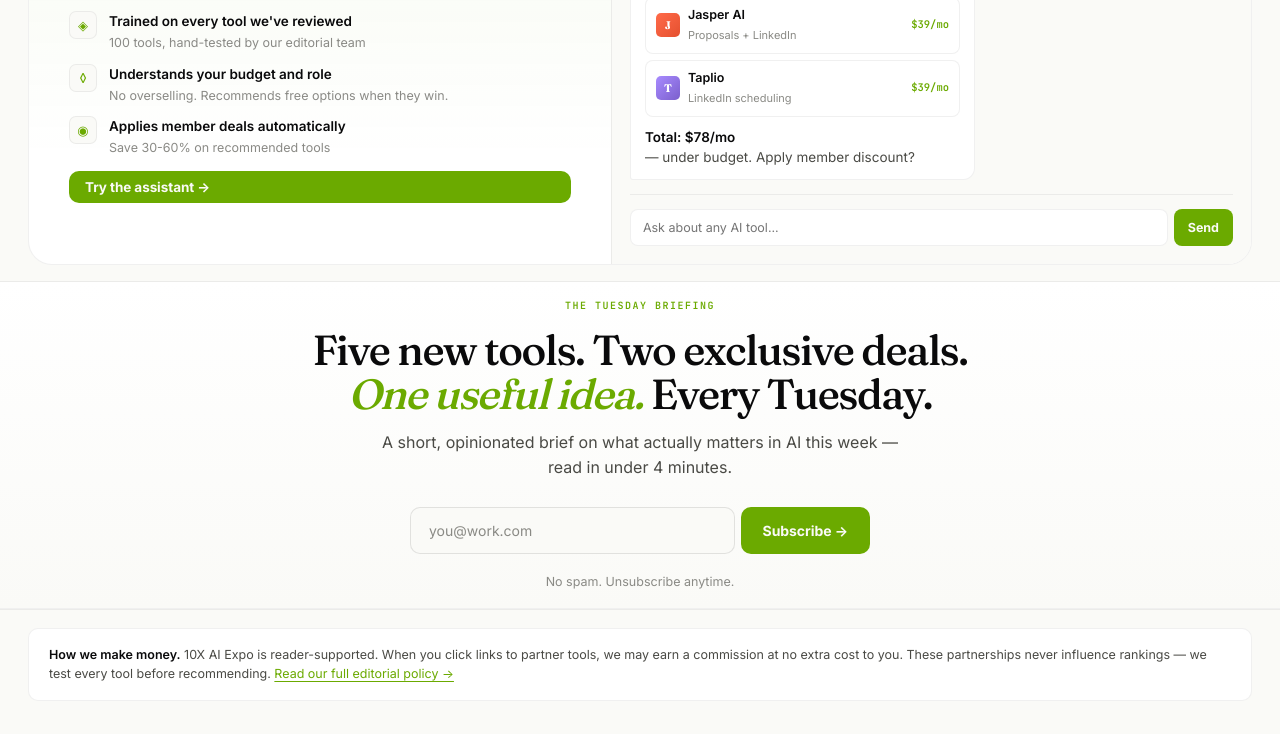
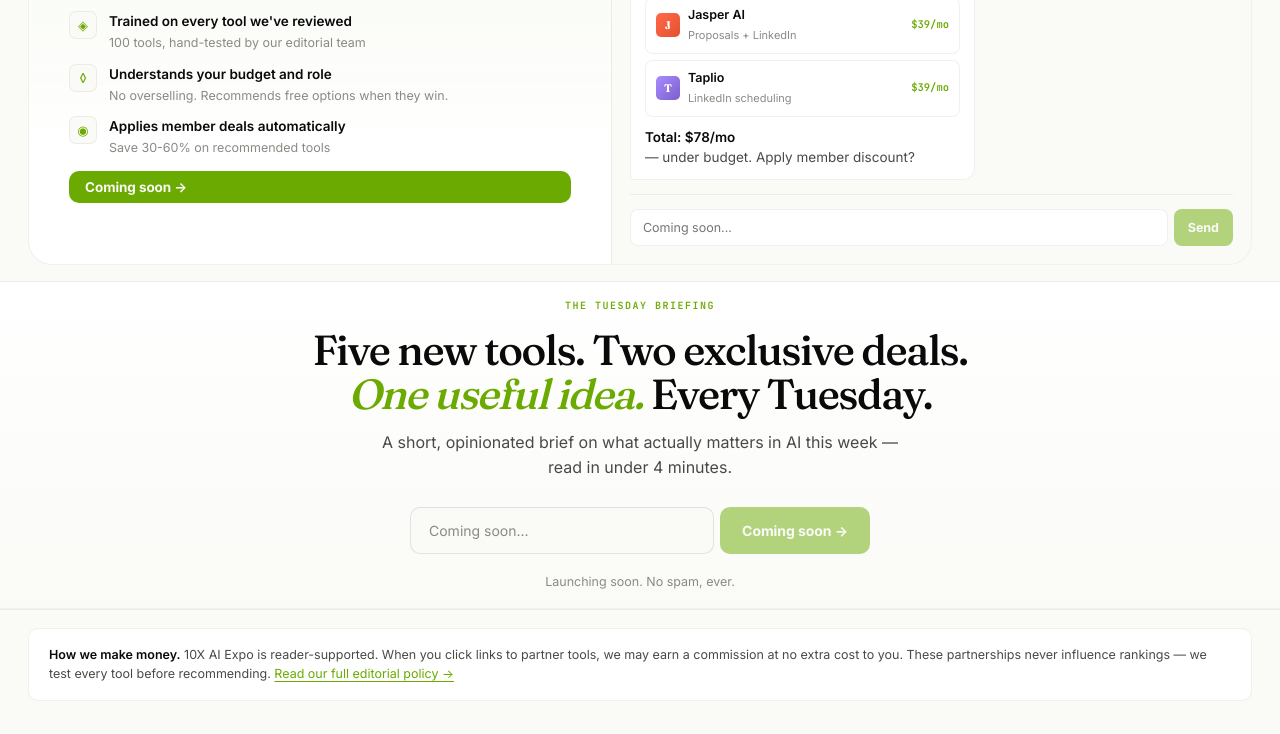
Before and after one commit to Fabull-hub/10xaiexpo, a plain HTML site: page index.html in a window 1280 px wide. Shown: the part 2748-3482 px from the top of the page. Drawn offline with Linux system fonts and the light colour scheme.

Commit message:
Label AI Assistant and newsletter as coming soon instead of faking success

```diff
--- a/index.html
+++ b/index.html
@@ -2683,14 +2683,14 @@ footer.site-footer { background: var(--bg); padding: 18px 28px 32px; border-top:
           </div>
         </div>
       </div>
-      <button class="btn-primary" onclick="showToast('Opening AI assistant...')">Try the assistant →</button>
+      <button class="btn-primary" onclick="showToast('Coming soon — we\'re building this now')">Coming soon →</button>
     </div>
 
     <div class="ai-assistant-right">
       <div class="chat-mock-header">
         <div class="chat-mock-avatar">10</div>
         <h5>10X AI Assistant</h5>
-        <div class="status">Online</div>
+        <div class="status">Preview</div>
       </div>
       <div class="chat-messages">
         <div class="msg msg-user">I run a solo consulting biz. Need AI for proposals, call notes, and LinkedIn. Budget ~$100/mo.</div>
@@ -2717,8 +2717,8 @@ footer.site-footer { background: var(--bg); padding: 18px 28px 32px; border-top:
         </div>
       </div>
       <div class="chat-input-mock">
-        <input placeholder="Ask about any AI tool..." onkeypress="if(event.key==='Enter') showToast('Analyzing...')">
-        <button onclick="showToast('Analyzing...')">Send</button>
+        <input placeholder="Coming soon..." disabled>
+        <button disabled style="opacity:0.5;cursor:not-allowed;">Send</button>
       </div>
     </div>
   </div>
@@ -2730,12 +2730,12 @@ footer.site-footer { background: var(--bg); padding: 18px 28px 32px; border-top:
     <div class="kicker">The Tuesday Briefing</div>
     <h2>Five new tools. Two exclusive deals.<br><em>One useful idea.</em> Every Tuesday.</h2>
     <p class="lede">A short, opinionated brief on what actually matters in AI this week — read in under 4 minutes.</p>
-    <form class="newsletter-form" onsubmit="event.preventDefault();showToast('Welcome — check your inbox')">
-      <input type="email" placeholder="you@work.com" required>
-      <button type="submit" class="btn-primary">Subscribe →</button>
+    <form class="newsletter-form" onsubmit="event.preventDefault();showToast('Coming soon — check back to sign up')">
+      <input type="email" placeholder="Coming soon..." disabled>
+      <button type="submit" class="btn-primary" style="opacity:0.5;cursor:not-allowed;">Coming soon →</button>
     </form>
     <div class="newsletter-trust">
-      <span>No spam. Unsubscribe anytime.</span>
+      <span>Launching soon. No spam, ever.</span>
     </div>
   </div>
 </section>
@@ -2770,10 +2770,10 @@ footer.site-footer { background: var(--bg); padding: 18px 28px 32px; border-top:
 </footer>
 
 <!-- FLOATING AI ASSISTANT -->
-<div class="floating-assistant" onclick="showToast('AI Assistant opening...')" title="Ask the 10X AI Assistant">
+<div class="floating-assistant" onclick="showToast('AI Assistant — coming soon')" title="AI Assistant — coming soon">
   <div class="fa-pulse"></div>
   <svg viewBox="0 0 24 24" fill="none" stroke="currentColor" stroke-width="2.5" stroke-linecap="round" stroke-linejoin="round"><path d="M21 15a2 2 0 0 1-2 2H7l-4 4V5a2 2 0 0 1 2-2h14a2 2 0 0 1 2 2z"/></svg>
-  <span class="fa-tooltip">Ask about any AI tool →</span>
+  <span class="fa-tooltip">Coming soon →</span>
 </div>
 
 <!-- TOAST -->
```
